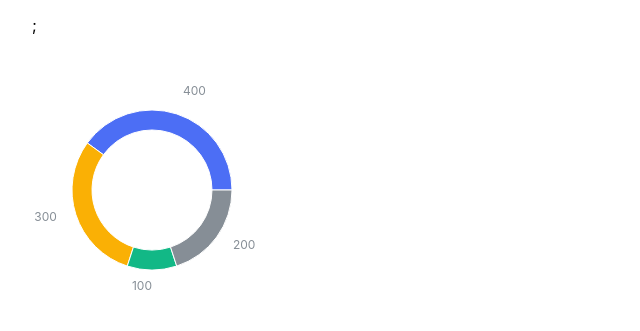
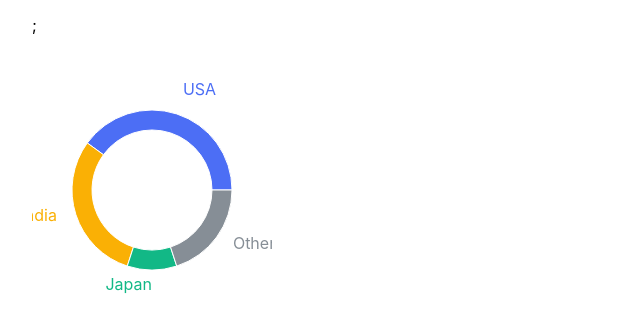
Before and after one commit to yasushi-mo/mantine-next-app-router, a Next.js app: page /charts/mantine-charts/donut-charts in a window 1280 px wide. Shown: the part 243-574 px from the top of the page, without its empty margins (0-640 px from the left). Built offline with nearby package versions, Linux system fonts and the light colour scheme.

Commit message:
Add: Custom Label

```diff
--- a/src/app/charts/mantine-charts/donut-charts/page.tsx
+++ b/src/app/charts/mantine-charts/donut-charts/page.tsx
@@ -1,3 +1,5 @@
+"use client";
+
 import { DonutChart } from "@mantine/charts";
 import { Stack, Title } from "@mantine/core";
 
@@ -16,7 +18,15 @@
         <DonutChart data={data} />;
       </Stack>
       <Stack>
-        <DonutChart data={data} withLabels withLabelsLine={false} />
+        <DonutChart
+          data={data}
+          withLabels
+          withLabelsLine={false}
+          pieProps={{
+            dataKey: "value",
+            label: ({ name }) => name,
+          }}
+        />
       </Stack>
     </Stack>
   );
```
